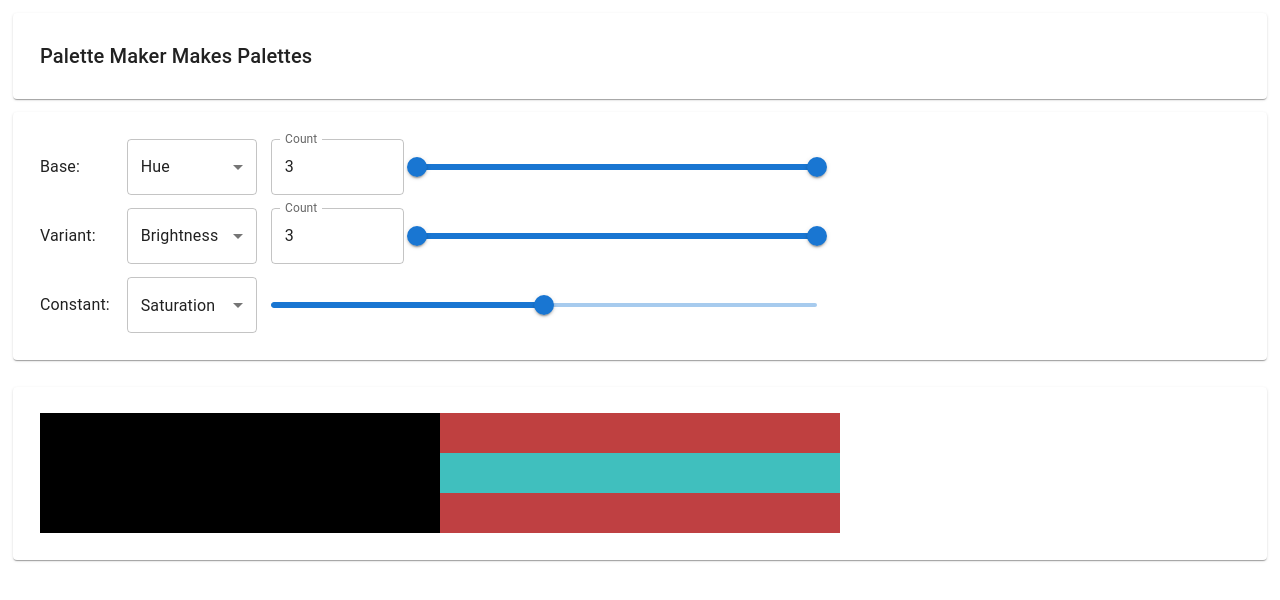
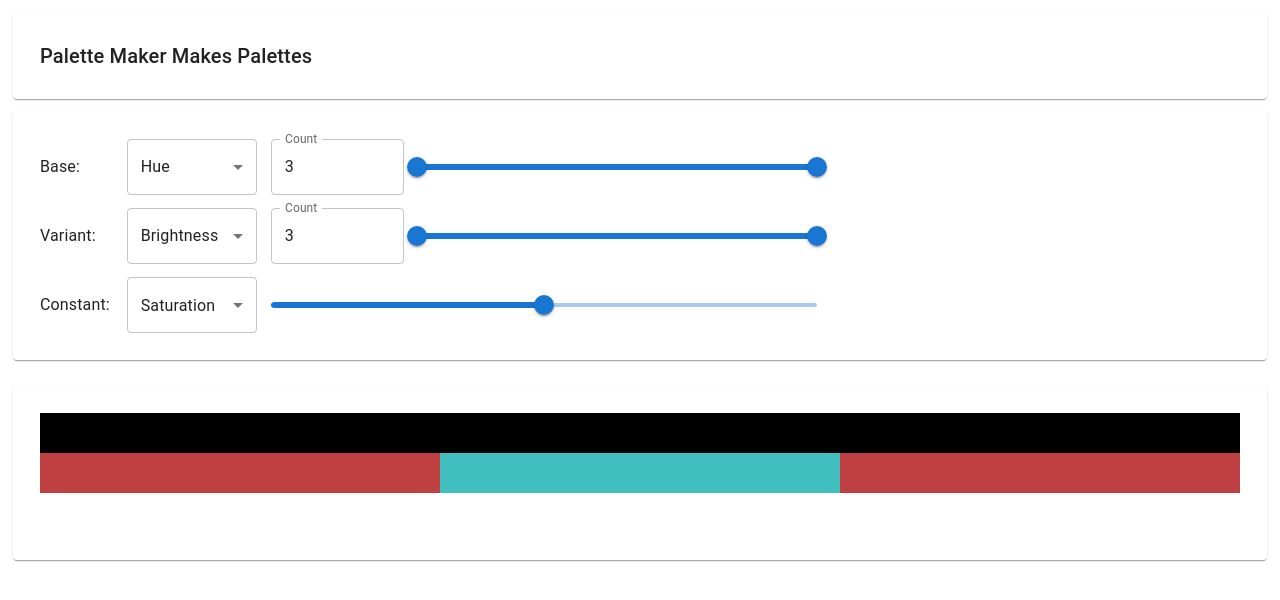
Before and after one commit to davor-skontra/pmmp, a React (Create React App) app: page / in a window 1280 px wide. Shown: the top 600 px of the page. Built offline with nearby package versions, Linux system fonts and the light colour scheme.

Commit message:
fix base / variant orientation

```diff
--- a/src/App.tsx
+++ b/src/App.tsx
@@ -2,7 +2,7 @@ import React, {CSSProperties, useEffect, useState} from 'react';
 import './App.css';
 import {Box, Card, Collapse, Typography} from "@mui/material";
 import ColorPropertySelector from "./ColorPropertySelector";
-import {calculateColors, ColorCalculationSettings, ColorProperty} from "./palette-engine";
+import {calculateColors, ColorCalculationSettings, ColorColumn, ColorProperty} from "./palette-engine";
 import _ from 'lodash'
 import ColorPropertyConstantSelector from "./ColorPropertyConstantSelector";
 import ColorPropertyRange from "./color-property-range";
@@ -46,11 +46,11 @@ function App() {
     const amountOfColorProperties = 3
     const allSelections = [baseSelection, variantSelection, constantSelection]
     let selectionsAreValid = _.uniq(allSelections).length === amountOfColorProperties
-    let colors: string[] = []
+    let colorRows: ColorColumn[] = [];
 
     if (selectionsAreValid) {
-        colors = calculateColors(settings)
-        selectionsAreValid = !_.isEmpty(colors)
+        colorRows = calculateColors(settings)
+        selectionsAreValid = !_.isEmpty(colorRows)
     }
 
     useEffect(() => {
@@ -58,8 +58,8 @@ function App() {
     });
 
     const colorFieldStyle: CSSProperties = {
-        width: `${(100.0 / baseValue)}%`,
-        height: '30pt'
+        height: `30pt`,
+        width: `100%`
     }
 
     return (
@@ -101,9 +101,14 @@ function App() {
             </Card>
             <Collapse in={selectionsAreValid}>
                 <Card style={cardStyle}>
-                    <Box style={{display: 'flex', flexDirection: 'row', width: "1000%", flexWrap: 'wrap'}}>
-                        {colors.map(c => <div style={{...colorFieldStyle, backgroundColor: c}}/>)}
+                    <Box style={{display: 'flex', flexDirection: 'row', width: '100%'}}>
+                        {colorRows.map(r =>
+                            <div style={{display: 'flex', flexDirection: 'column', width: "100%", flexWrap: 'wrap'}}>
+                                {r.colors.flatMap(c => (<div style={{...colorFieldStyle, backgroundColor: c.hex()}}/>))}
+                            </div>
+                        )}
                     </Box>
+
                 </Card>
             </Collapse>
         </Box>
--- a/src/palette-engine.ts
+++ b/src/palette-engine.ts
@@ -31,7 +31,7 @@ function getSteps(min: number, max: number, amount: number): number[] {
     return result
 }
 
-function createColor(baseCurrent: number, variantCurrent: number, s: ColorCalculationSettings){
+function createColor(baseCurrent: number, variantCurrent: number, s: ColorCalculationSettings) {
     const values: {cp: ColorProperty, v: number}[] = [
             {cp: s.baseColorProperty, v: baseCurrent},
             {cp: s.variantColorProperty, v: variantCurrent},
@@ -45,14 +45,15 @@ function createColor(baseCurrent: number, variantCurrent: number, s: ColorCalcul
     return Color.hsl(
         use(ColorProperty.Hue), use(ColorProperty.Saturation), use(ColorProperty.Brightness)
     )
-
 }
 
-export function calculateColors(s: ColorCalculationSettings): string[] {
+export interface ColorColumn {
+    key: number;
+    colors: Color[];
+}
+
+export function calculateColors(s: ColorCalculationSettings): ColorColumn[] {
     const baseSteps = getSteps(s.baseMin, s.baseMax, s.baseValue)
     const variantSteps = getSteps(s.variantMin, s.variantMax, s.variantValue)
-    const colors = baseSteps
-        .flatMap(b => variantSteps.map(v => createColor(b, v, s)))
-        .map(c => c.hex())
-    return colors
+    return baseSteps.map(b => ({key: b, colors: variantSteps.map(v => createColor(b, v, s))}))
 }
```
